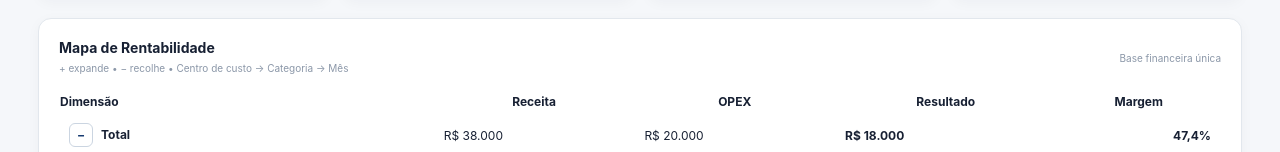
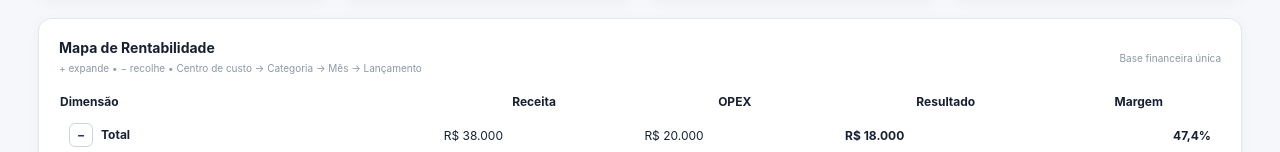
Before and after one commit to cardoso4009-byte/bp-financeiro-bi, a Next.js app: page /rentabilidade in a window 1280 px wide. Shown: the part 302-454 px from the top of the page. Built offline with nearby package versions, Linux system fonts and the light colour scheme.

Commit message:
Fix rentabilidade drill-down selection

```diff
--- a/app/rentabilidade/page.tsx
+++ b/app/rentabilidade/page.tsx
@@ -28,15 +28,14 @@ export default function Rentabilidade(){
  return <main className="content" style={{marginLeft:0,width:'100%',maxWidth:1500,margin:'0 auto'}}>
   <header><div><small>CONTROLADORIA FINANCEIRA</small><h1>Rentabilidade Gerencial</h1><p>Receita • OPEX • Resultado • Margem • Centro de custo • Categoria • Mês</p></div><div className="period">2026</div></header>
   <div className="cards"><Metric title="Receita" value={brl(receita)}/><Metric title="OPEX" value={brl(opex)}/><Metric title="Resultado" value={brl(resultado)}/><Metric title="Margem" value={pct(margem)}/></div>
-  <section className="panel wide"><div className="panel-title"><div><h2>Mapa de Rentabilidade</h2><span>+ expande • − recolhe • Centro de custo → Categoria → Mês</span></div><span>Base financeira única</span></div><div className="table-wrap"><table><thead><tr><th style={{textAlign:'left'}}>Dimensão</th><th>Receita</th><th>OPEX</th><th>Resultado</th><th>Margem</th></tr></thead><tbody><tr className="group-row" onClick={()=>toggle('all')} style={{cursor:'pointer'}}><td><Expand open={expanded.has('all')}/><b>Total</b></td><td>{brl(receita)}</td><td>{brl(opex)}</td><td><b>{brl(resultado)}</b></td><td><b>{pct(margem)}</b></td></tr>{expanded.has('all')&&centers.map(c=><Center key={c.name} row={c} expanded={expanded} toggle={toggle} prefix={c.name}/>)}</tbody></table></div></section>
+  <section className="panel wide"><div className="panel-title"><div><h2>Mapa de Rentabilidade</h2><span>+ expande • − recolhe • Centro de custo → Categoria → Mês → Lançamento</span></div><span>Base financeira única</span></div><div className="table-wrap"><table><thead><tr><th style={{textAlign:'left'}}>Dimensão</th><th>Receita</th><th>OPEX</th><th>Resultado</th><th>Margem</th></tr></thead><tbody><tr className="group-row" onClick={()=>toggle('all')} style={{cursor:'pointer'}}><td><Expand open={expanded.has('all')}/><b>Total</b></td><td>{brl(receita)}</td><td>{brl(opex)}</td><td><b>{brl(resultado)}</b></td><td><b>{pct(margem)}</b></td></tr>{expanded.has('all')&&centers.map(c=><Center key={c.name} row={c} expanded={expanded} toggle={toggle} prefix={c.name} entries={entries} onSelect={setSelected}/>)}</tbody></table></div></section>
   {selected&&<section className="panel wide" style={{border:'1px solid rgba(40,168,255,.35)'}}><div className="panel-title"><div><h2>Detalhamento do lançamento</h2><span>Drill-down da rentabilidade</span></div><button onClick={()=>setSelected(null)} style={{border:0,background:'transparent',cursor:'pointer',fontSize:18}}>×</button></div><div className="grid"><Info label="Descrição" value={selected.description}/><Info label="Tipo" value={selected.type}/><Info label="Categoria" value={selected.category}/><Info label="Centro de custo" value={selected.costCenter}/><Info label="Competência" value={selected.competence}/><Info label="Vencimento" value={selected.dueDate}/><Info label="Status" value={selected.status}/><Info label="Valor" value={brl(Math.abs(selected.value))}/></div></section>}
   <div className="grid"><section className="panel"><div className="panel-title"><h2>Leitura gerencial</h2><span>Onde está a margem</span></div><div className="note"><strong>Resultado:</strong> {brl(resultado)} sobre {brl(receita)} de receita, com margem de {pct(margem)}.<br/><br/>Use o drill-down para identificar os centros de custo, categorias, meses e lançamentos que mais contribuem ou pressionam o resultado.</div></section><section className="panel"><div className="panel-title"><h2>Critério</h2><span>Governança</span></div><div className="note">Receitas são tratadas como contribuição positiva e despesas como OPEX. CAPEX e financiamentos ficam fora desta visão para evitar distorção da rentabilidade operacional.</div></section></div>
  </main>
 }
-function Center({row,expanded,toggle,prefix}:{row:Row;expanded:Set<string>;toggle:(k:string)=>void;prefix:string}){const open=expanded.has(prefix);return <><tr className="group-row" onClick={()=>toggle(prefix)} style={{cursor:'pointer'}}><td style={{paddingLeft:20}}><Expand open={open}/><b>{row.name}</b></td><td>{brl(row.receita)}</td><td>{brl(row.opex)}</td><td><b>{brl(row.resultado)}</b></td><td>{pct(row.receita?row.resultado/row.receita:0)}</td></tr>{open&&row.children?.map(cat=><Category key={cat.name} row={cat} expanded={expanded} toggle={toggle} prefix={`${prefix}|${cat.name}`}/>)}</>}
-function Category({row,expanded,toggle,prefix}:{row:Row;expanded:Set<string>;toggle:(k:string)=>void;prefix:string}){const open=expanded.has(prefix);const [center,category]=prefix.split('|');return <><tr className="item-row" onClick={()=>toggle(prefix)} style={{cursor:'pointer'}}><td style={{paddingLeft:48}}><Expand open={open}/>{row.name}</td><td>{brl(row.receita)}</td><td>{brl(row.opex)}</td><td>{brl(row.resultado)}</td><td>{pct(row.receita?row.resultado/row.receita:0)}</td></tr>{open&&row.children?.map(m=><Month key={m.name} row={m} center={center} category={category} entries={[] as Entry[]} expanded={expanded} toggle={toggle} prefix={`${prefix}|${m.name}`}/>)}</>}
-function Month({row,center,category,entries,expanded,toggle,prefix}:{row:Row;center:string;category:string;entries:Entry[];expanded:Set<string>;toggle:(k:string)=>void;prefix:string}){const open=expanded.has(prefix);return <><tr className="item-row" onClick={()=>toggle(prefix)} style={{cursor:'pointer'}}><td style={{paddingLeft:78}}><Expand open={open}/>{row.name}</td><td>{brl(row.receita)}</td><td>{brl(row.opex)}</td><td>{brl(row.resultado)}</td><td>{pct(row.receita?row.resultado/row.receita:0)}</td></tr>{open&&<tr className="item-row"><td colSpan={5} style={{paddingLeft:105,paddingTop:10,paddingBottom:10}}><MonthEntries center={center} category={category} month={row.name}/></td></tr>}</>}
-function MonthEntries({center,category,month}:{center:string;category:string;month:string}){const entries=readFinancialSource().entries as Entry[];const items=entries.filter(e=>e.costCenter===center&&e.category===category&&e.competence===month&&['Receita','Despesa'].includes(e.type));return <div style={{display:'grid',gap:6}}>{items.length?items.map(e=><button key={e.id} onClick={()=>window.dispatchEvent(new CustomEvent('bp-select-entry',{detail:e}))} style={{textAlign:'left',border:'1px solid #dbe4ee',background:'#fff',borderRadius:8,padding:'8px 10px',cursor:'pointer'}}><b>{e.description}</b> · {e.type} · {brl(Math.abs(e.value))} · {e.status}</button>):<small>Nenhum lançamento encontrado.</small>}</div>}
+function Center({row,expanded,toggle,prefix,entries,onSelect}:{row:Row;expanded:Set<string>;toggle:(k:string)=>void;prefix:string;entries:Entry[];onSelect:(e:Entry)=>void}){const open=expanded.has(prefix);return <><tr className="group-row" onClick={()=>toggle(prefix)} style={{cursor:'pointer'}}><td style={{paddingLeft:20}}><Expand open={open}/><b>{row.name}</b></td><td>{brl(row.receita)}</td><td>{brl(row.opex)}</td><td><b>{brl(row.resultado)}</b></td><td>{pct(row.receita?row.resultado/row.receita:0)}</td></tr>{open&&row.children?.map(cat=><Category key={cat.name} row={cat} expanded={expanded} toggle={toggle} prefix={`${prefix}|${cat.name}`} entries={entries} onSelect={onSelect}/>)}</>}
+function Category({row,expanded,toggle,prefix,entries,onSelect}:{row:Row;expanded:Set<string>;toggle:(k:string)=>void;prefix:string;entries:Entry[];onSelect:(e:Entry)=>void}){const open=expanded.has(prefix);const [center,category]=prefix.split('|');return <><tr className="item-row" onClick={()=>toggle(prefix)} style={{cursor:'pointer'}}><td style={{paddingLeft:48}}><Expand open={open}/>{row.name}</td><td>{brl(row.receita)}</td><td>{brl(row.opex)}</td><td>{brl(row.resultado)}</td><td>{pct(row.receita?row.resultado/row.receita:0)}</td></tr>{open&&row.children?.map(m=><Month key={m.name} row={m} center={center} category={category} entries={entries} expanded={expanded} toggle={toggle} prefix={`${prefix}|${m.name}`} onSelect={onSelect}/>)}</>}
+function Month({row,center,category,entries,expanded,toggle,prefix,onSelect}:{row:Row;center:string;category:string;entries:Entry[];expanded:Set<string>;toggle:(k:string)=>void;prefix:string;onSelect:(e:Entry)=>void}){const open=expanded.has(prefix);const items=entries.filter(e=>e.costCenter===center&&e.category===category&&e.competence===row.name&&['Receita','Despesa'].includes(e.type));return <><tr className="item-row" onClick={()=>toggle(prefix)} style={{cursor:'pointer'}}><td style={{paddingLeft:78}}><Expand open={open}/>{row.name}</td><td>{brl(row.receita)}</td><td>{brl(row.opex)}</td><td>{brl(row.resultado)}</td><td>{pct(row.receita?row.resultado/row.receita:0)}</td></tr>{open&&<tr className="item-row"><td colSpan={5} style={{paddingLeft:105,paddingTop:10,paddingBottom:10}}><div style={{display:'grid',gap:6}}>{items.length?items.map(e=><button key={e.id} onClick={()=>onSelect(e)} style={{textAlign:'left',border:'1px solid #dbe4ee',background:'#fff',borderRadius:8,padding:'8px 10px',cursor:'pointer'}}><b>{e.description}</b> · {e.type} · {brl(Math.abs(e.value))} · {e.status}</button>):<small>Nenhum lançamento encontrado.</small>}</div></td></tr>}</>}
 function Info({label,value}:{label:string;value:string}){return <div className="note"><small>{label}</small><strong style={{display:'block',marginTop:4}}>{value}</strong></div>}
 function Expand({open}:{open:boolean}){return <span className="expand-btn" style={{display:'inline-grid',placeItems:'center',width:24,height:24,marginRight:8,border:'1px solid #cbd5e1',borderRadius:6,background:'#fff'}}>{open?'−':'+'}</span>}
 function Metric({title,value}:{title:string;value:string}){return <div className="card"><span>{title}</span><strong>{value}</strong><small>Rentabilidade gerencial</small></div>}
```
